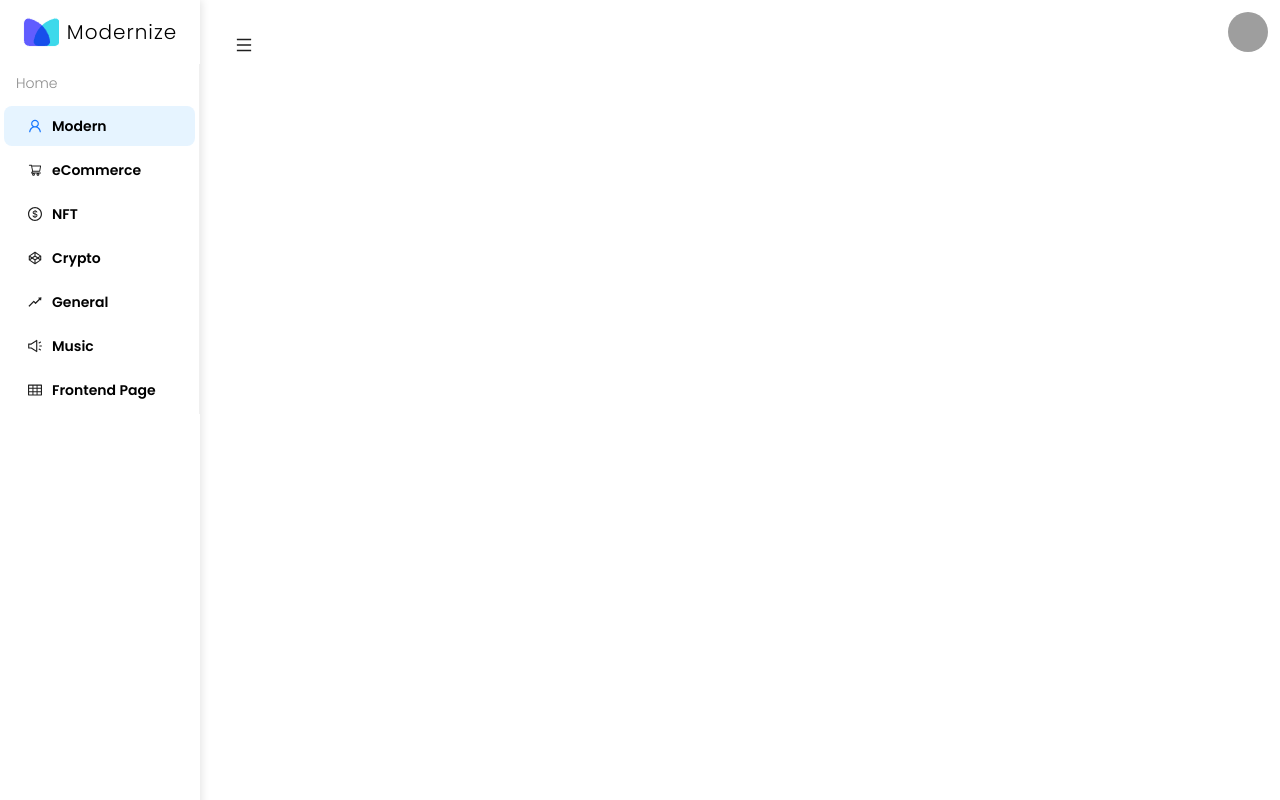
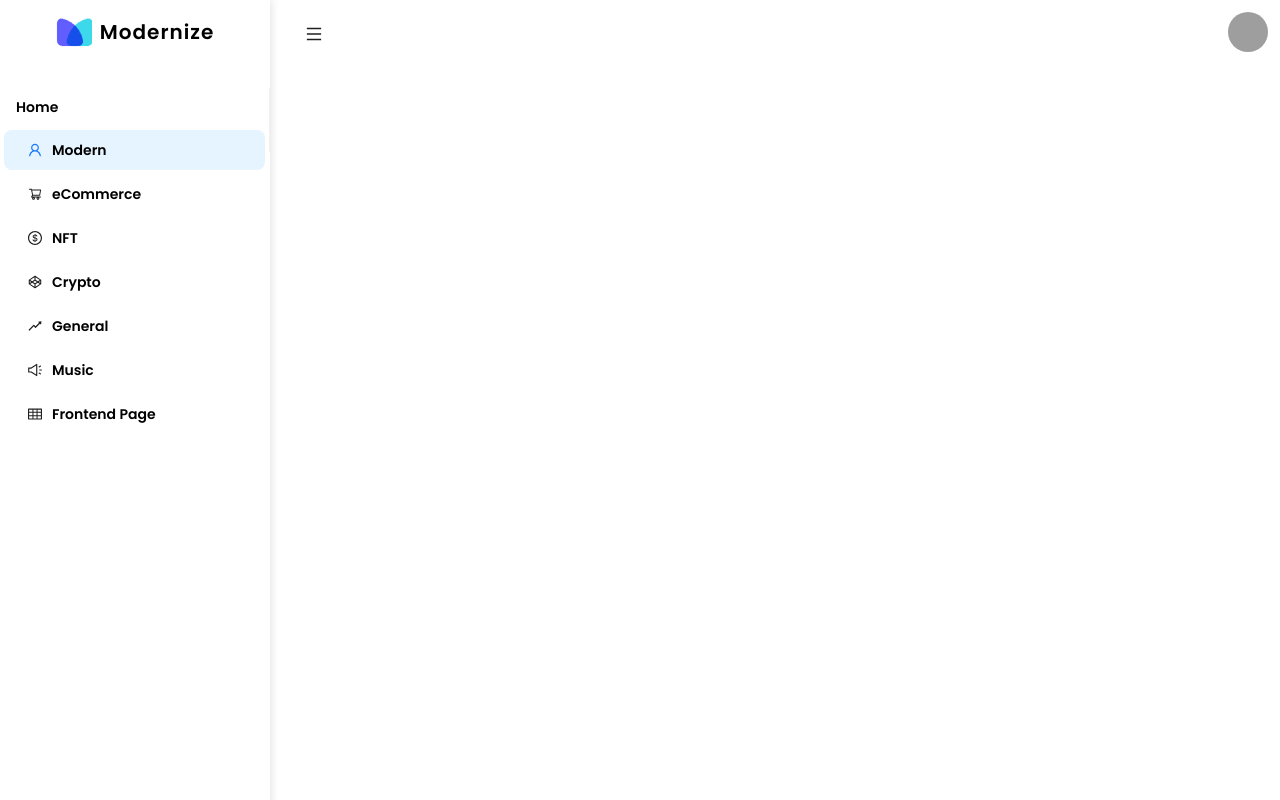
Before and after one commit to pnwn15/Momo, a React (Vite) app: page / in a window 1280 px wide. Shown: the top 800 px of the page. Built offline with nearby package versions, Linux system fonts and the light colour scheme; grey boxes are pictures that could not be loaded.

Commit message:
ส่งบ้างละกัน

```diff
--- a/src/index.css
+++ b/src/index.css
@@ -4,7 +4,7 @@
   padding: 0;
   box-sizing: border-box;
   font-family: "Poppins", sans-serif;
-  font-weight: 300;
+  font-weight: 600;
   font-style: normal;
 }
 .menu-label-home {
--- a/src/navbar/Navbar.tsx
+++ b/src/navbar/Navbar.tsx
@@ -39,7 +39,17 @@ const Navbar: React.FC<{ children: React.ReactNode }> = ({ children }) => {
   const menuItems = (navigate) => [
     {
       type: "group",
-      label: <span className="flex">Home</span>,
+      label: (
+        <span
+          className={`flex ${
+            collapsed
+              ? "justify-center text-2xl tracking-widest text-black"
+              : "justify-start text-black font-extrabold"
+          }`}
+        >
+          {collapsed ? "..." : "Home"}
+        </span>
+      ),
       children: [
         {
           key: "modern",
@@ -114,6 +124,7 @@ const Navbar: React.FC<{ children: React.ReactNode }> = ({ children }) => {
         trigger={null}
         collapsible
         collapsed={collapsed}
+        width={270}
         style={{
           background: "#FFFFFF",
           height: "130vh", // ทำให้ Sider มีความสูงเต็มหน้าจอ
@@ -123,8 +134,8 @@ const Navbar: React.FC<{ children: React.ReactNode }> = ({ children }) => {
       >
         <div
           style={{
+            display: "flex",
             height: 64,
-            display: "flex",
             alignItems: "center",
             justifyContent: "center",
             padding: "0 16px",
@@ -132,13 +143,16 @@ const Navbar: React.FC<{ children: React.ReactNode }> = ({ children }) => {
           className="gap-2"
         >
           <img src="/logos1.png" alt="Logo" style={{ height: 40 }} />
-          {!collapsed && <p className="text-xl font-bold tracking-wider ">Modernize</p>}
+          {!collapsed && (
+            <p className="text-xl font-bold tracking-wider ">Modernize</p>
+          )}
         </div>
         <Menu
           theme="light"
           mode="inline"
           defaultSelectedKeys={["modern"]}
           items={menuItems(navigate)}
+          style={{ marginTop: 24, height: 64 }} // เพิ่มระยะห่างด้านบน
         />
       </Sider>
 
@@ -149,20 +163,30 @@ const Navbar: React.FC<{ children: React.ReactNode }> = ({ children }) => {
             background: "#FFFFFF",
             display: "flex",
             justifyContent: "space-between",
-
           }}
         >
           <Button
             type="text"
-            icon={<MenuOutlined />}
             onClick={toggleMenu}
             style={{
               fontSize: "16px",
               width: 64,
-              height: 64,
+              height: 44,
               display: window.innerWidth >= 768 ? "block" : "none",
+              padding: 0,
             }}
-          />
+          >
+            <div
+              style={{
+                display: "flex",
+                flexDirection: "column",
+                alignItems: "center",
+                justifyContent: "center",
+              }}
+            >
+              <MenuOutlined style={{ fontSize: 16 }} />
+            </div>
+          </Button>
 
           <Button
             type="text"
@@ -171,8 +195,9 @@ const Navbar: React.FC<{ children: React.ReactNode }> = ({ children }) => {
             style={{
               fontSize: "16px",
               width: 64,
-              height: 64,
+              height: 14,
               display: window.innerWidth < 768 ? "block" : "none",
+              padding: 0
             }}
           />
           <div className="flex items-center p-10 h-full">
--- a/src/navbar/Profile.tsx
+++ b/src/navbar/Profile.tsx
@@ -1,5 +1,5 @@
 import React, { useState, useRef, useEffect } from "react";
-import { MailOutlined, UserOutlined } from "@ant-design/icons";
+import { MailOutlined, UserOutlined,InboxOutlined } from "@ant-design/icons";
 function Profile() {
   const [open, setOpen] = useState(false);
   const dropdownRef = useRef<HTMLDivElement>(null);
@@ -30,19 +30,19 @@ function Profile() {
   const menuProfile: string | number = [
     {
       id: 1,
-      icon: <UserOutlined style={{ fontSize: 24 }} />,
+      icon: <UserOutlined style={{ fontSize: 24,color: '#5D87FF' }} />,
       name: "My Profile",
       detail: "Account setting",
     },
     {
       id: 2,
-      icon: <UserOutlined style={{ fontSize: 24 }} />,
+      icon: <InboxOutlined style={{ fontSize: 24,color: '#5D87FF' }} />,
       name: "My Inbox",
       detail: "Message $ Emails",
     },
     {
       id: 3,
-      icon: <UserOutlined style={{ fontSize: 24 }} />,
+      icon: <UserOutlined style={{ fontSize: 24,color: '#5D87FF' }} />,
       name: "My Task",
       detail: "To do and daily tasks",
     },
```
